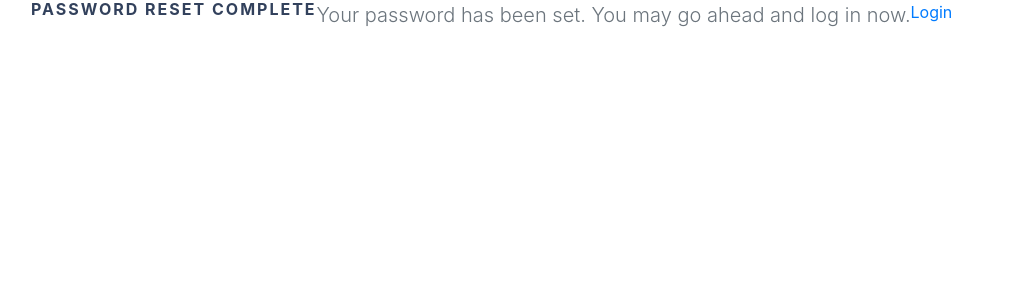
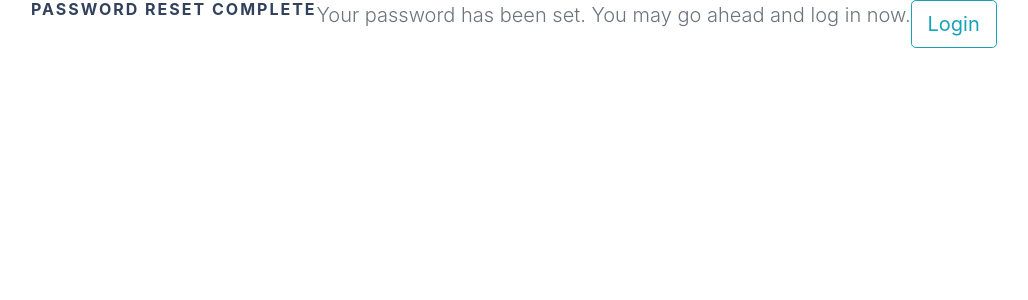
Before and after one commit to Madaraka02/portal, a Django app: page /reset_password_complete/ in a window 1280 px wide. Shown: the top 300 px of the page, without its empty margins (39-1067 px from the left). Run offline with Django 3.2, Linux system fonts and the light colour scheme; some libraries are stand-ins or nearby versions.

Commit message:
styling password reset templates

```diff
--- a/templates/login.html
+++ b/templates/login.html
@@ -60,7 +60,7 @@
             <div class="mt-4">
 
             </div>
-            <div>
+            <div class="text-center">
               <a href="{% url 'reset_password' %}">Forgot Password?</a>
             </div>
 
--- a/templates/password_reset_done.html
+++ b/templates/password_reset_done.html
@@ -6,7 +6,7 @@
     <div class="row">
         <h4 class="text-uppercase" style="font-size: medium; letter-spacing: 2px; color: #32415c; font-weight: bold;">Password reset complete</h4>
         <p class="lead text-muted">Your password has been set. You may go ahead and log in now.</p>
-        <a href="{% url 'site_login' %}">Login</a>
+        <a class="btn btn-lg btn-outline-info " href="{% url 'site_login' %}">Login</a>
     </div>
 </div>
 
```
